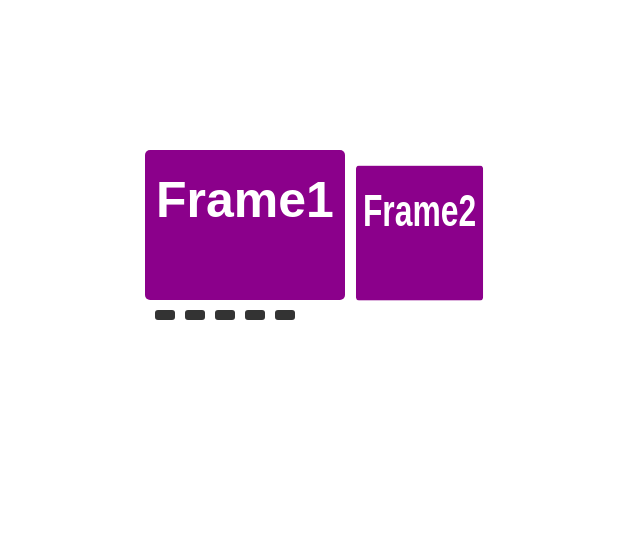
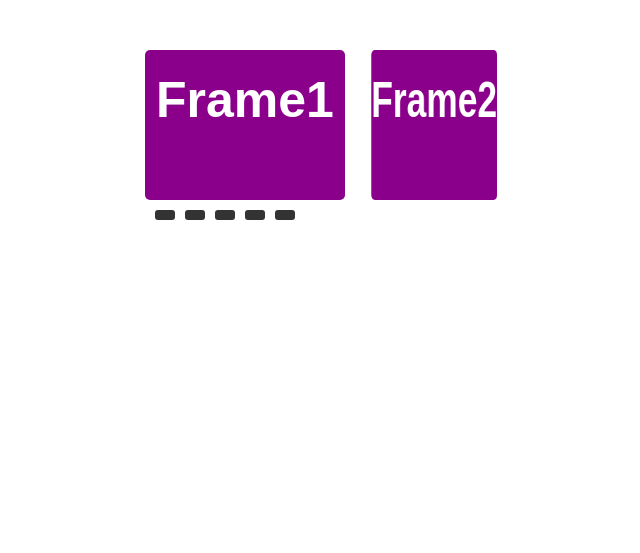
Before and after one commit to omidgharib/3D-Slider, a plain HTML site: page index.html in a window 1280 px wide. Shown: the whole page, without its empty margins (195-835 px from the left). Drawn offline with Linux system fonts and the light colour scheme.

Commit message:
! Not Completed

```diff
--- a/Style.css
+++ b/Style.css
@@ -6,6 +6,9 @@ div.container{
 }
 
 div.slider{
+	position:relative;
+	width: 200px;
+	min-height: 150px;
 }
 
 menu li{
@@ -23,30 +26,29 @@ menu li:hover{
 }
 
 div.frame{
-	position: relative;
-	margin: 100px auto 0;
+	position: absolute;
 	line-height: 100px;
 	text-align: center;
 	font-size: 50px;
 	font-weight: bold;
+	-webkit-transform-style: preserve-3d;
 }
 
 div.frame1{
 	width: 200px;
 	min-height: 150px;
+	-webkit-transform: rotateY(0deg) translateZ(320px);
 }
 
 div.frame2{
-	width: 200px;
 	min-height: 150px;
-	-webkit-transform: rotateY(45deg) scale(0.9) translateY(9px) translateX(-40px);
+	-webkit-transform: rotateY(45deg) translateZ(320px);
 }
 
 div.frame3{
 	width: 200px;
 	min-height: 150px;
-	-webkit-transform: rotateY(90deg) scale(0.75) translateY(25px) translateX(-80px);
-	margin-left: -163px;
+	-webkit-transform: rotateY(90deg) translateZ(320px);
 }
 
 div.frame div.frontface,
--- a/index.html
+++ b/index.html
@@ -9,16 +9,16 @@
 </head>
 <body>
 	<div class="container">
-		<div class="slider cover">
-			<div class="frame frame1 left">
+		<div class="slider">
+			<div class="frame frame1">
 				<div class="frontface">Frame1</div>
 				<div class="backface">Frame1</div>
 			</div>
-			<div class="frame frame2 left ">
+			<div class="frame frame2">
 				<div class="frontface">Frame2</div>
 				<div class="backface">Frame2</div>
 			</div>
-			<div class="frame frame3 left ">
+			<div class="frame frame3">
 				<div class="frontface">Frame3</div>
 				<div class="backface">Frame3</div>
 			</div>
```
